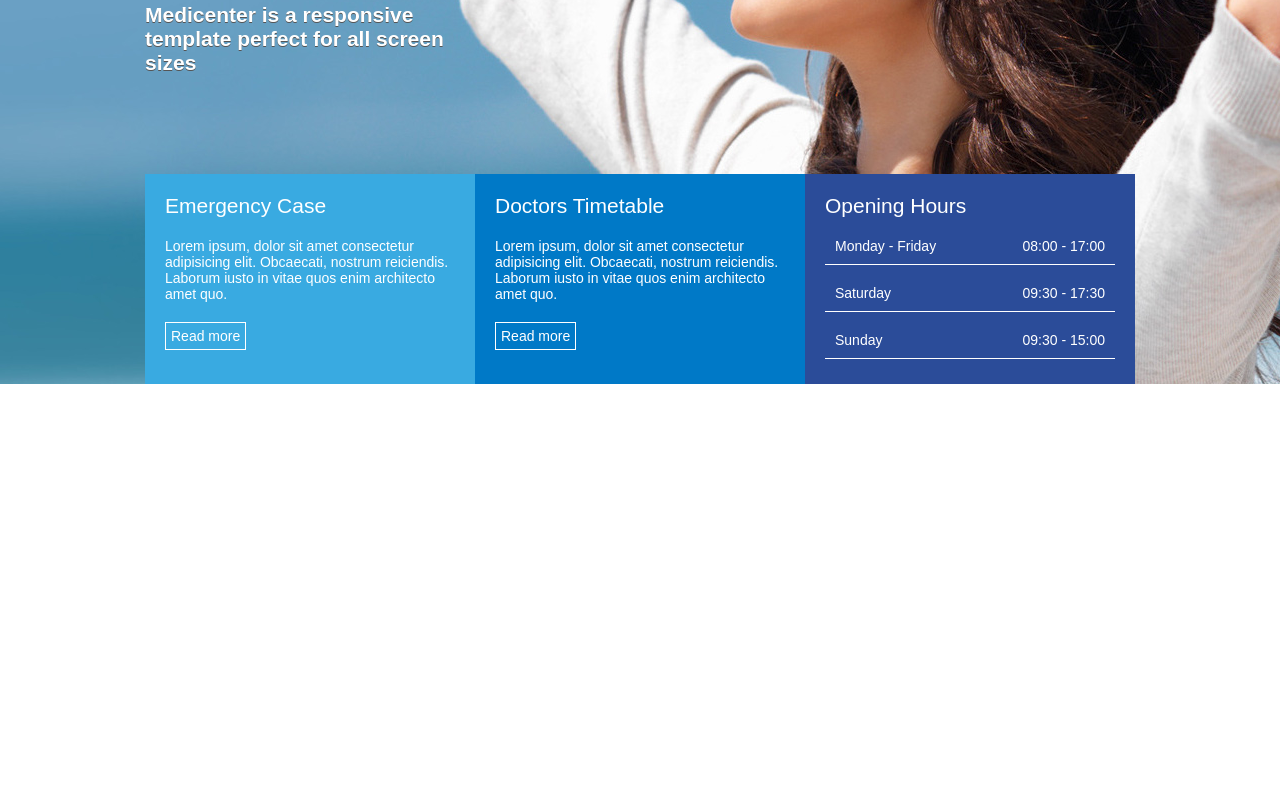
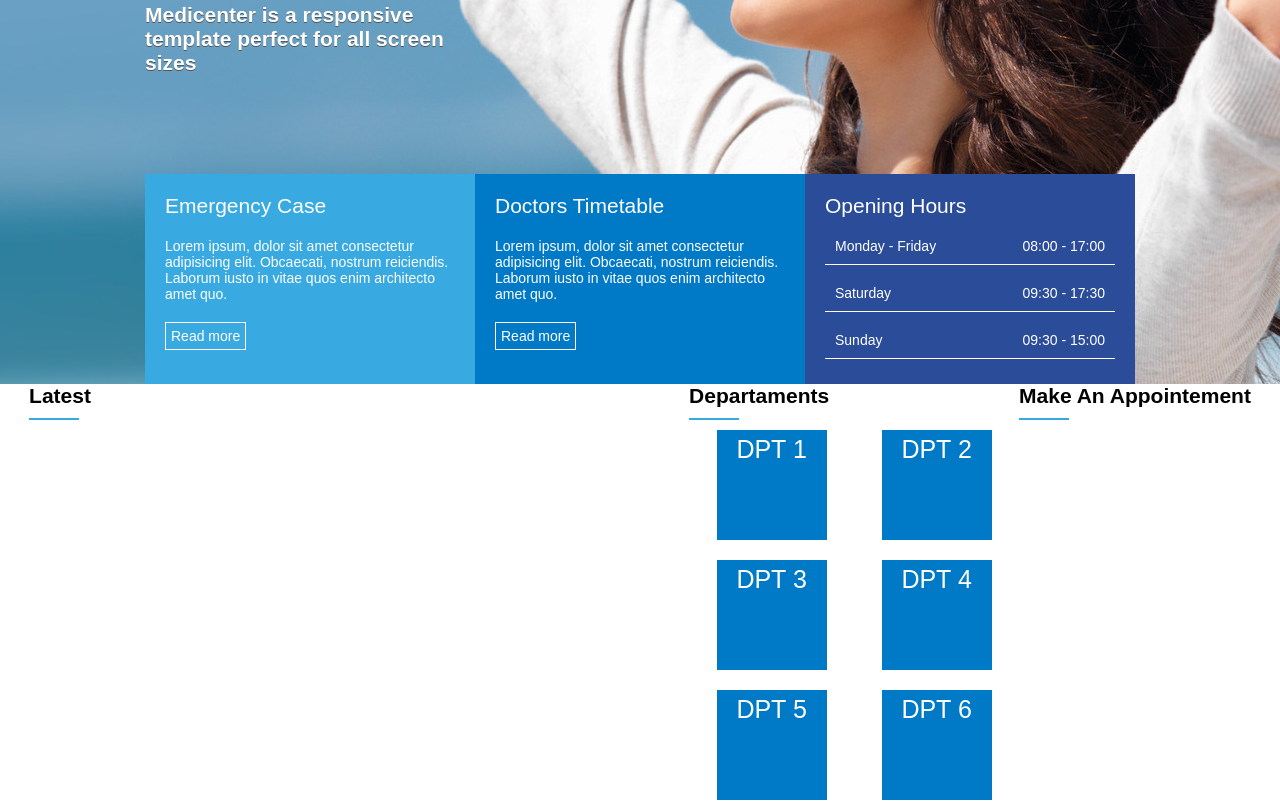
Before and after one commit to adrianoardev/Curso_B7Web-Site_MediCenter, a plain HTML site: page index.html in a window 1280 px wide. Shown: the part 406-1216 px from the top of the page. Before the commit the page ends 800 px from the top, so only its background shows below. Drawn offline with Linux system fonts and the light colour scheme.

Commit message:
commit menu departaments

```diff
--- a/assets/css/style.css
+++ b/assets/css/style.css
@@ -139,8 +139,58 @@ nav .active a, nav a:hover {
     display:flex;
     justify-content: space-between;
     margin-top:10px; /* Espaçamento do primeiro menu para o titulo ( Opening Hours)*/
-    padding:10px; /* Espaçamento vertical entre os elementos do horário */
-    margin-bottom: 10px; /* Espaçamento na parte inferior */
+    padding:10px;
+    margin-bottom: 10px;
     border-bottom: 1px solid #FFF;
     font-size: 14px;
 }
+
+#geral {
+    display: flex;
+    justify-content: center;
+}
+
+#geral section{
+    flex: 2;
+}
+
+#geral aside {
+    flex: 1;
+}
+
+widget-title {
+    margin-top: 30px;
+    margin-bottom: 20px;
+}
+
+.widget-title-text {
+    color: #000;
+    font-size: 21px;
+    font-weight: bold;
+}
+
+.widget-title-bar {
+    width: 50px;
+    height: 2px;
+    background-color: #36a9e1;
+    margin-top: 10px;
+}
+
+.widget-body {
+    display: flex;
+    flex-wrap: wrap;
+    justify-content: space-around;
+
+}
+.widget-body div {
+    width: 100px;
+    height: 100px;
+    font-size: 12px;
+    color: white;
+    background-color: #0079c7;
+    padding: 5px;
+    margin: 10px;
+    text-align: center;
+    font-size: 25px;
+    margin-top: 10px;
+}
--- a/index.html
+++ b/index.html
@@ -69,15 +69,53 @@
                         <div>Sunday</div>
                         <div>09:30 - 15:00</div>
                     </div>
-
                 </div>
             </div>
+        </div>
+    </section>
+
+    <section id="geral">
+        <div class="container">
+            <section> <!-- Area do conteudo ( lado esquerdo ) -->
+                <div class="widget">
+                    <div class="widget-title">
+                        <div class="widget-title-text">Latest</div>
+                        <div class="widget-title-bar"></div>
+                    </div>
+                    <div class="widget-body">
+                    </div>
+                </div>
+            </section>
+
+            <aside> <!-- Area ao lado do conteudo ( lado deireito ) -->
+                <div class="widget">
+                    <div class="widget-title">
+                        <div class="widget-title-text">Departaments</div>
+                        <div class="widget-title-bar"></div>
+                    </div>
+
+                    <div class="widget-body">
+                        <div>DPT 1</div>
+                        <div>DPT 2</div>
+                        <div>DPT 3</div>
+                        <div>DPT 4</div>
+                        <div>DPT 5</div>
+                        <div>DPT 6</div>
+                    </div>
+                </div>
+                    </div>
 
 
+                <div class="widget">
+                    <div class="widget-title">
+                        <div class="widget-title-text">Make An Appointement</div>
+                        <div class="widget-title-bar"></div>
+                    </div>
+                    <div class="widget-body">
+                    </div>
+                </div>
+            </aside>
         </div>
-
-
-
     </section>
 
 
```
